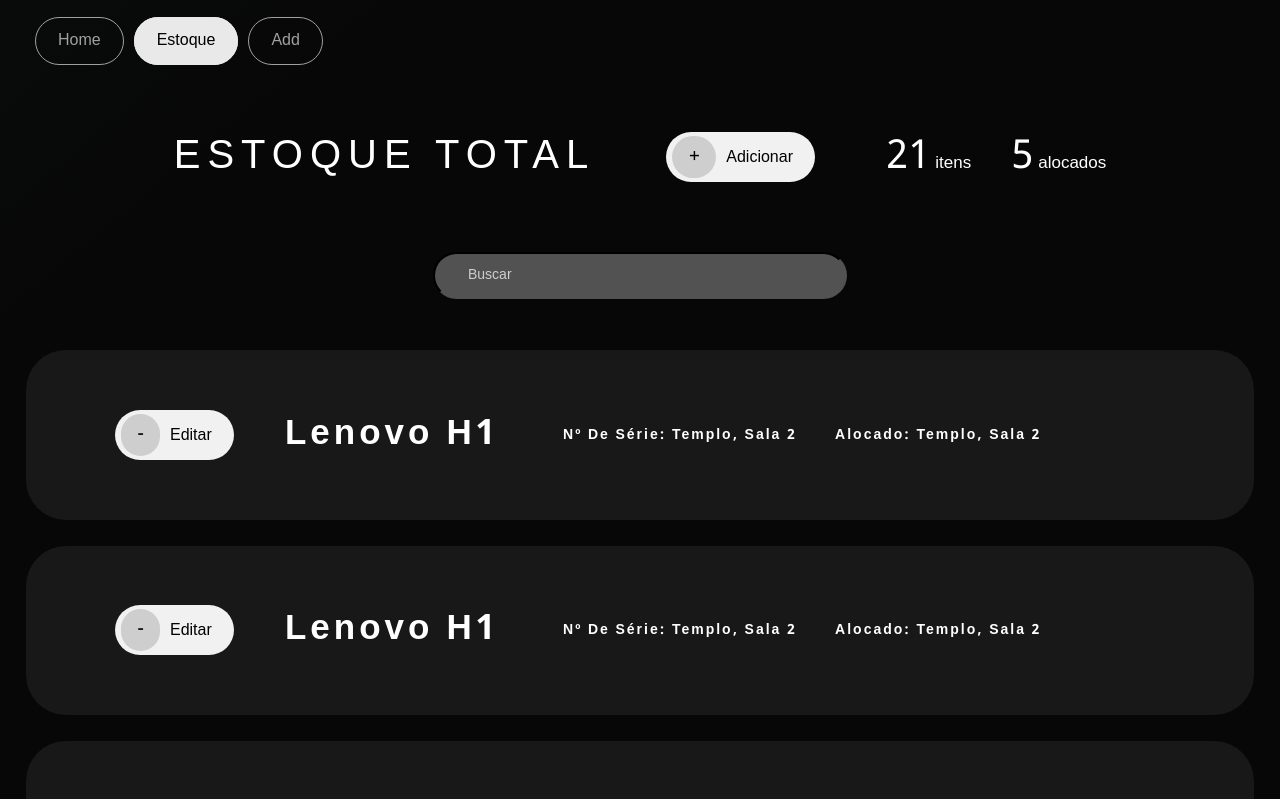
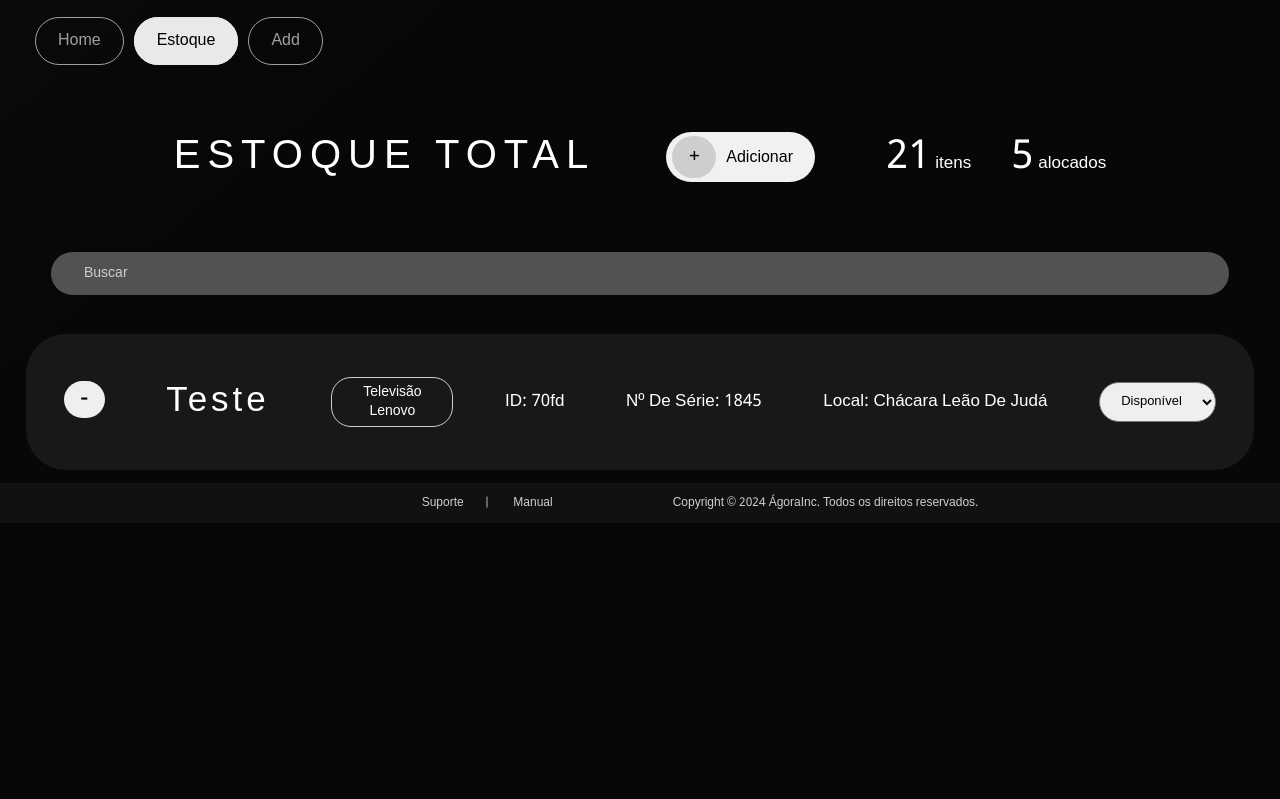
Before and after one commit to GuilhermeW3ber/AlmoxarifadoITQ, a Vue app: page /#/product in a window 1280 px wide. Shown: the top 799 px of the page. Built offline with nearby package versions, Linux system fonts and the light colour scheme; data requests are answered from the project's data file; a web font is replaced by a local one.

Commit message:
feat: full bench interface

```diff
--- a/localDB/db.json
+++ b/localDB/db.json
@@ -36,8 +36,26 @@
         "tipo": "Projetor"
       }
     ],
+    "serials": [],
     "models": [],
-    "locations": []
+    "locations": [
+      {
+        "id": 1,
+        "tipo": "Templo IEQ"
+      },
+      {
+        "id": 2,
+        "tipo": "Igreja Matriz IEQ"
+      },
+      {
+        "id": 3,
+        "tipo": "Chácara Leão de Judá"
+      },
+      {
+        "id": 4,
+        "tipo": "Chácara Leão de Judá"
+      }
+    ]
   },
   "status": [
     {
@@ -53,116 +71,14 @@
       "tipo": "Em Manutenção"
     }
   ],
-  "burgers": [
-    {
-      "nome": "Matheus Battisti",
-      "carne": "Picanha",
-      "pao": "Italiano Branco",
-      "opcionais": [
-        "Bacon",
-        "Salame",
-        "Cebola roxa"
-      ],
-      "status": "Finalizado",
-      "id": "1"
-    },
-    {
-      "nome": "João Coelho",
-      "carne": "Maminha",
-      "pao": "3 Queijos",
-      "opcionais": [
-        "Salame",
-        "Cebola roxa"
-      ],
-      "status": "Solicitado",
-      "id": "4"
-    }
-  ],
   "products": [
     {
-      "id": "7177",
-      "brand": null,
-      "type": null,
-      "locations": null,
-      "status": "Disponível"
-    },
-    {
-      "id": "a10c",
-      "brand": "AOC",
-      "type": "Computador",
-      "models": "aa",
-      "locations": "aa",
-      "status": "Disponível"
-    },
-    {
-      "id": "b95d",
-      "brand": "AOC",
+      "id": "70fd",
+      "brand": "Lenovo",
       "type": "Televisão",
       "models": "Teste",
-      "locations": "aa",
-      "status": "Disponível"
-    },
-    {
-      "id": "f12e",
-      "brand": "Samsung",
-      "type": "Computador",
-      "models": "a",
-      "locations": "a",
-      "status": "Disponível"
-    },
-    {
-      "id": "90b8",
-      "brand": "Samsung",
-      "type": "Computador",
-      "models": "a",
-      "locations": "a",
-      "status": "Disponível"
-    },
-    {
-      "id": "3407",
-      "brand": null,
-      "type": null,
-      "locations": null,
-      "status": "Disponível"
-    },
-    {
-      "id": "af90",
-      "brand": "Samsung",
-      "type": "Notebook",
-      "models": "Teste",
-      "locations": "aa",
-      "status": "Disponível"
-    },
-    {
-      "id": "4ca4",
-      "brand": "Lenovo",
-      "type": "Televisão",
-      "models": "a",
-      "locations": "aa",
-      "status": "Disponível"
-    },
-    {
-      "id": "28da",
-      "brand": "Samsung",
-      "type": "Computador",
-      "models": "a",
-      "locations": "aa",
-      "status": "Disponível"
-    },
-    {
-      "id": "d90d",
-      "brand": "Samsung",
-      "type": "Computador",
-      "models": "a",
-      "locations": "aa",
-      "status": "Disponível"
-    },
-    {
-      "id": "3066",
-      "brand": "Samsung",
-      "type": "Televisão",
-      "models": "Teste",
-      "locations": "aa",
+      "locations": "Chácara Leão de Judá",
+      "serials": "1845",
       "status": "Disponível"
     }
   ]
--- a/src/components/products/ProductCollection.vue
+++ b/src/components/products/ProductCollection.vue
@@ -1,10 +1,38 @@
 <template>
-  <div class="collection-container">
-    <div class="collection-item">
-      <a id="add-button" href=""><i>-</i>Editar</a>
-      <h1 id="colection-title">Lenovo H1</h1>
-      <p id="notes">Nº De Série: Templo, Sala 2</p>
-      <p id="notes">Alocado: Templo, Sala 2</p>
+  <div class="collection-table">
+    <div class="">
+      <div
+        class="collection-item"
+        v-for="product in products"
+        :key="product.id"
+      >
+        <div>
+          <button class="delete-btn" @click="deleteProduct(product.id)">
+            -
+          </button>
+        </div>
+        <div id="collection-title">{{ product.models }}</div>
+        <div id="highlight">{{ product.type }} {{ product.brand }}</div>
+        <div id="notes">ID: {{ product.id }}</div>
+        <div id="notes">Nº de Série: {{ product.serials }}</div>
+        <div id="notes">Local: {{ product.locations }}</div>
+        <div>
+          <select
+            name="status"
+            class="status"
+            @change="updateProduct($event, product.id)"
+          >
+            <option
+              :value="s.tipo"
+              v-for="s in status"
+              :key="s.id"
+              :selected="product.status == s.tipo"
+            >
+              {{ s.tipo }}
+            </option>
+          </select>
+        </div>
+      </div>
     </div>
   </div>
 </template>
@@ -13,8 +41,42 @@
 /* eslint-disable */
 export default {
     name: "ProductCollection",
-    props:{
-        title:String,
+    data(){
+      return{
+        products:null,
+        products_id:null,
+        status:[],
+      }
+    },
+    methods: {
+      async getProducts(){
+        const req = await fetch("http://localhost:3000/products");
+        const data = await req.json();
+        this.products = data;
+        console.log(data);
+      },
+       async getStatus() {
+
+        const req = await fetch('http://localhost:3000/status')
+
+        const data = await req.json()
+
+        this.status = data;
+
+      },
+      async deleteProduct(id){
+        const req = await fetch(`http://localhost:3000/products/${id}`,{
+          method: "DELETE"
+        });
+
+        const res = await req.json();
+
+        this.getProducts();
+      }
+    },
+    mounted(){
+      this.getProducts();
+      this.getStatus();
     }
 }
 </script>
--- a/src/components/products/addProduct/AddForm.vue
+++ b/src/components/products/addProduct/AddForm.vue
@@ -43,16 +43,19 @@
       </div>
       <div class="input-container">
         <label for="location">Localização:</label>
-        <input
-          type="text"
-          id="locations"
-          name="locations"
-          v-model="locations"
-          placeholder="Localização"
-        />
+        <select name="location" id="location" v-model="location">
+          <option value="">Selecione a Categoria do Produto</option>
+          <option
+            v-for="location in locations"
+            :key="location.id"
+            :value="location.tipo"
+          >
+            {{ location.tipo }}
+          </option>
+        </select>
       </div>
       <div class="input-container">
-        <input type="submit" class="submit-button" value="create" />
+        <input type="submit" class="submit-button" value="Adicionar" />
       </div>
     </form>
   </div>
@@ -73,6 +76,8 @@
             msg:null,
             models: null,
             locations:null,
+            location:null,
+            serials:null,
           }
         },
         methods:{
@@ -80,9 +85,12 @@
             const req = await fetch("http://localhost:3000/productInfos")
             const data=await req.json();
 
-            console.log(data);
             this.brands = data.brands;
             this.types = data.types;
+            this.locations = data.locations;
+            this.serials = data.serials;
+
+            console.log(data.products);
           },
 
           async createProduct(e){
@@ -94,7 +102,8 @@
               brand: this.brand,
               type: this.type,
               models: this.model,
-              locations: this.locations,
+              locations: this.location,
+              serials: this.serial,
               status: "Disponível",
             };
 
--- a/src/css/Styles.scss
+++ b/src/css/Styles.scss
@@ -193,33 +193,83 @@
 }
 
 .collection-item{
-  flex-direction: row;
+  flex-direction:row;
+  flex-wrap: wrap;
   display: flex;
   width: 90vw;
-  margin: 2vw;
+  min-width: 200px;
+  margin: 1vw 2vw;
   padding: 3vw;
   background-color: #181818;
   color: #fff;
-  justify-content: left;
+  justify-content: space-between;
   align-items: center;
+  text-align: center;
   border-radius: 40px;
 }
 
-#colection-title{
+.collection-item select{
+  position: flex;
+  border-radius: 20px;
+  height: 40px;
+  padding: 5px 0px;
+  font-size: 13px;
+  font-style: 500;
+  cursor: pointer;
+  line-height: 1.1;
+  text-align: center;
+  margin: 10px 0;
+}
+
+.delete-btn{
+  border-radius: 20px;
+  height: 10;
+  padding: 5px 16px;
+  font-size: 25px;
+  font-style: 500;
+  cursor: pointer;
+  line-height: 1.1;
+  text-align: center;
+  margin: 0 20px 5px 0;
+  color: #000;
+  border: none;
+}
+
+#collection-title{
   letter-spacing: 4px;
   font-size: 35px;
-  margin-right: 5vw;
+  font-weight: 200;
+  text-transform: capitalize;
+  margin: 0 20px 0 0;
+  text-align: center;
+}
+
+#highlight{
+  font-size: 14px;
+  font-weight: 200;
+  padding: 5px 10px;
+  text-transform: capitalize;
+  text-align: left;
+  justify-content: left;
+  border-radius: 20px;
+  border: #cfcece 1px solid;
+  width: 100px;
+  text-align: center;
 }
 
 #notes{
-  letter-spacing: 2px;
-  font-size: 14px;
-  margin-right: 3vw;
+  font-size: 17px;
+  font-weight: 200;
+  padding: 2px 0;
+  text-transform: capitalize;
+  text-align: left;
+  justify-content: left;
+  margin: 0 10px;
 }
 
 .collection-search input{
-  border-color: #525252;
-  width: 30vw;
+  border: none;
+  width: 90vw;
   margin: 2vw;
   padding: 13px;
   background-color: #525252;
@@ -261,24 +311,44 @@
 .input-container select{
   font-size: 16px;
   font-weight: 200;
-  padding: 2px 20px;
+  padding: 10px 0;
   border-radius: 10px;
+  text-align: center;
+  border: 1px solid #cfcece;
+  background: transparent;
+  background-color: #070707;
+  color: #e9e9e9;
 }
 
 .input-container input{
   font-size: 16px;
   font-weight: 200;
-  padding: 2px 20px;
+  padding: 10px 20px;
   border-radius: 10px;
+  text-align: center;
+  border: 1px solid #cfcece;
+  background: transparent;
+}
+
+.input-container .submit-button{
+  font-size: 16px;
+  font-weight: 200;
+  padding: 10px 20px;
+  border-radius: 10px;
+  text-align: center;
+  border-radius: 20px;
+  border: none;
+  cursor: pointer;
+  background: #cfcece;
 }
 
 .input-container input::placeholder{
 
-  color: #353535;
+  color: #f0f0f0;
   justify-content: center;
   align-items: center;
   border-radius: 40px;
-  font-size: 14px;
+  font-size: 16px;
 }
 
 .message-container{
@@ -301,4 +371,55 @@
     background: linear-gradient( rgba(43, 43, 43, 0.5), rgb(43, 43, 43, 0.5));
     height: 320px;
   }
+
 }
+
+@media (max-width:800px){
+  .collection-item{
+    flex-direction:column;
+    width: 80vw;
+    min-width: 200px;
+    justify-content: center;
+    align-items: center;
+    text-align: center;
+    margin: 20px 5.5vw;
+  }
+
+  #collection-title{
+    letter-spacing: 4px;
+    font-size: 35px;
+    margin: 0 0 5px;
+  }
+
+  #highlight{
+    font-size: 14px;
+    font-weight: 200;
+    padding: 5px 10px;
+    margin: 0 5px 10px;
+    text-transform: capitalize;
+    text-align: left;
+    justify-content: left;
+    border-radius: 20px;
+    border: #cfcece 1px solid;
+    width: 200px;
+    text-align: center;
+  }
+
+  .form-container{
+    padding: 12vh 5vw;
+    margin: 0 auto;
+  }
+
+  .collection-search input{
+    width: 80vw;
+  }
+
+  .delete-btn{
+    position: absolute;
+    height: 10;
+    padding: 5px 14px;
+    font-size: 20px;
+    font-style: 500;
+    margin: 0 0 0 -40vw;
+  }
+}
--- a/src/views/ProductView.vue
+++ b/src/views/ProductView.vue
@@ -1,28 +1,22 @@
 <template>
   <TotalProducts title="Estoque total" />
   <SearchProduct />
-  <ProductCollection />
-  <ProductCollection />
   <ProductCollection />
   <Footer />
 </template>
 
 <script>
 /* eslint-disable */
-import HelloWorld from "@/components/HelloWorld.vue";
 import TotalProducts from "@/components/TotalProducts.vue";
 import Footer from "@/components/Footer.vue";
-import ProductHomeList from "@/components/products/ProductHomeList.vue"
 import ProductCollection from "@/components/products/ProductCollection.vue"
 import SearchProduct from "@/components/products/SearchProduct.vue"
 
 export default {
   name: "ProductView",
   components: {
-    HelloWorld,
     SearchProduct,
     TotalProducts,
-    ProductHomeList,
     ProductCollection,
     Footer
   },
```
